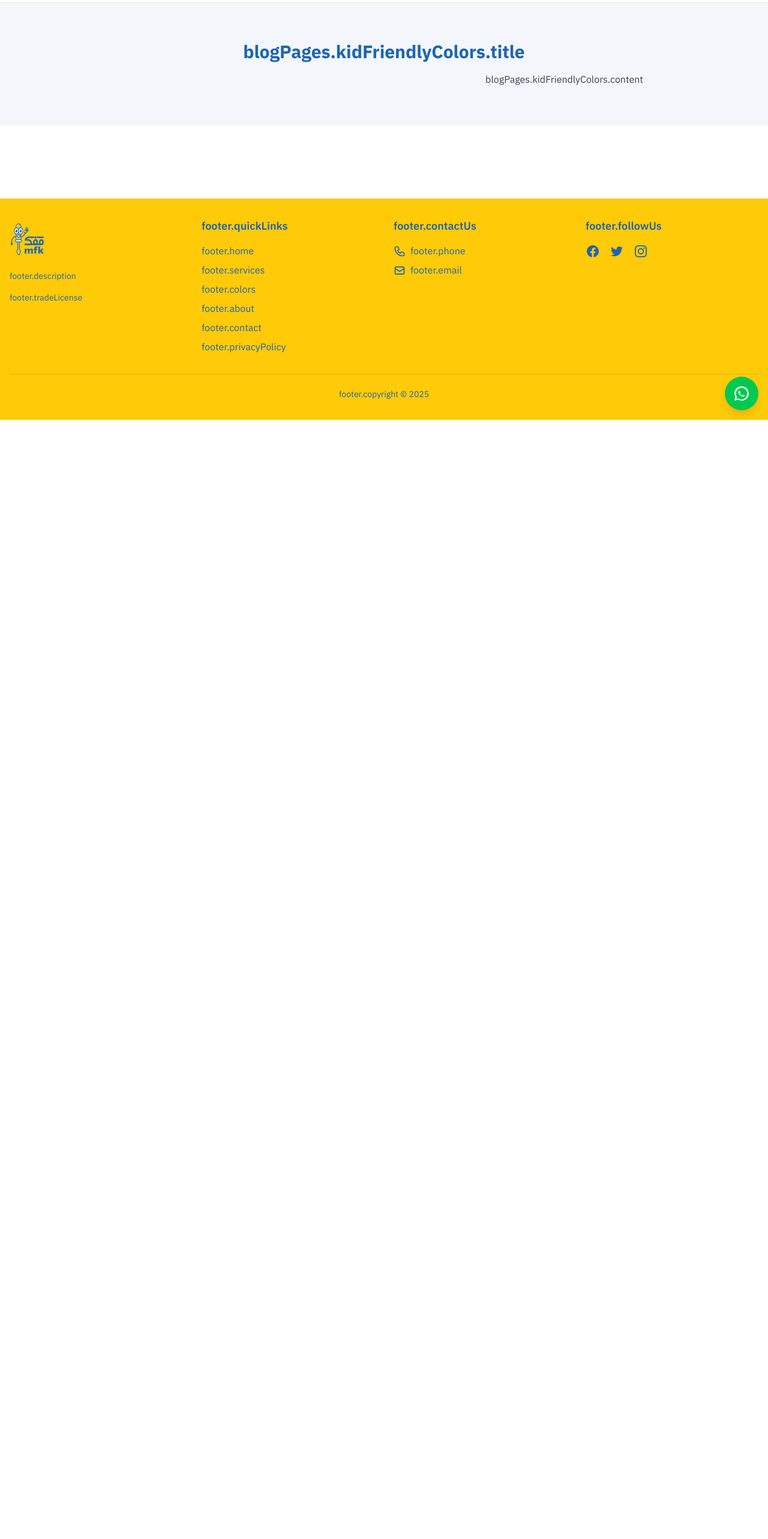
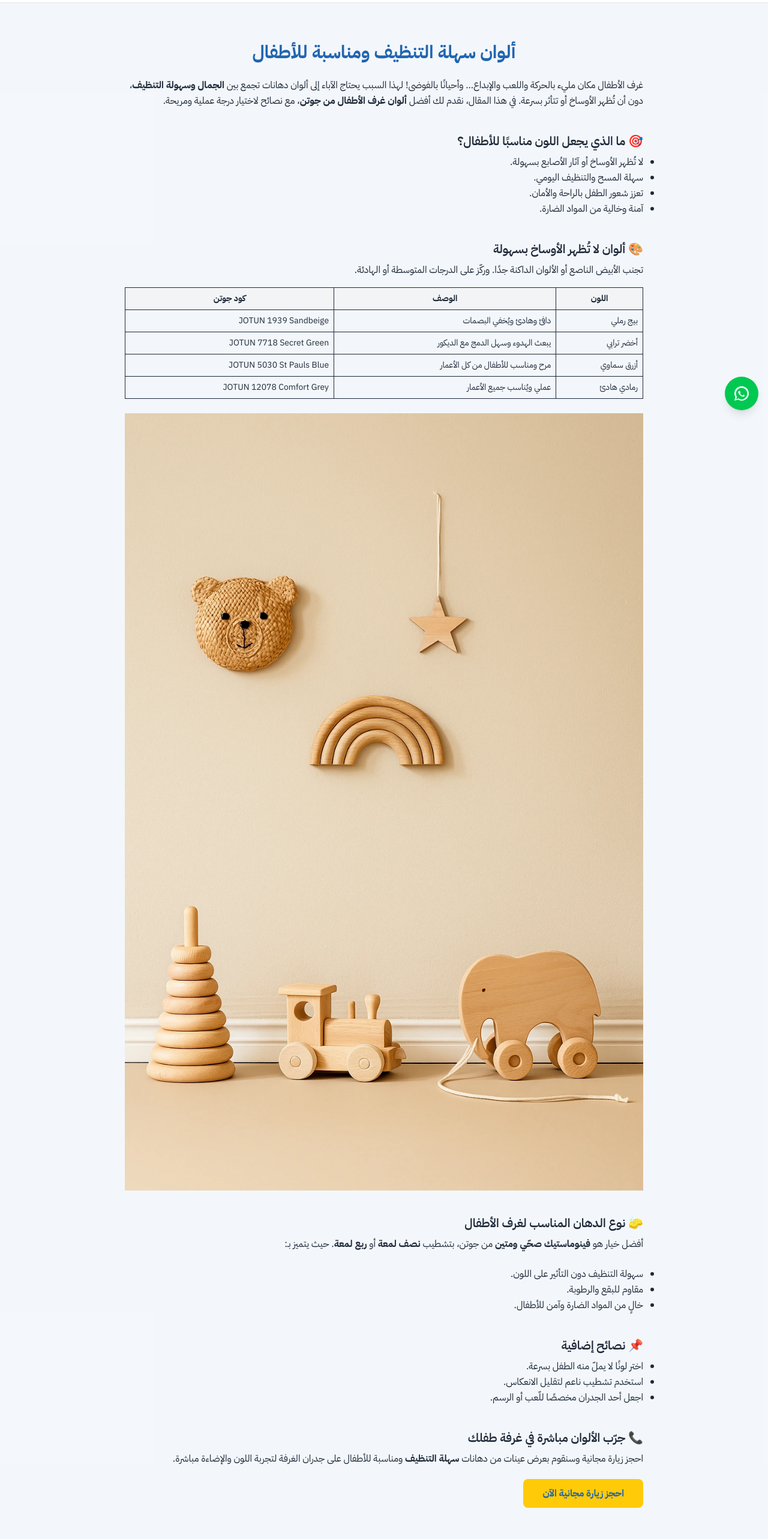
Before and after one commit to abdoroot/mfk-website-react, a React (Vite) app: page /1/kid-friendly-colors in a window 1280 px wide. Shown: the part 100-2666 px from the top of the page at 60% size. Before the commit the page ends 800 px from the top, so only its background shows below. Built offline with nearby package versions, Linux system fonts and the light colour scheme.

Commit message:
write two posts

```diff
--- a/src/pages/KidFriendlyColors.jsx
+++ b/src/pages/KidFriendlyColors.jsx
@@ -1,23 +1,113 @@
 import DefaultLayout from '@/layouts/DefaultLayout';
 import useTranslation from '@/hooks/useTranslation';
 import Seo from '@/components/Seo';
+import { Link } from 'react-router-dom';
 
 const KidFriendlyColors = () => {
-    const { t } = useTranslation();
+    const { lang, t } = useTranslation();
     return (
         <DefaultLayout>
             <Seo
                 title="ألوان سهلة التنظيف ومناسبة للأطفال - Easy-to-clean Colors for Kids"
-                description={t('blogPages.kidFriendlyColors.content')}
+                description="اكتشف أفضل ألوان دهانات مناسبة لغرف الأطفال وسهلة التنظيف من جوتن. درجات لا تُظهر الأوساخ بسهولة وأنواع دهان مناسبة مثل فينوماستيك الصحي والمتين."
             />
             <section className="py-16 bg-mfk-blue/5">
-                <div className="container mx-auto px-4 max-w-4xl">
-                    <h1 className="text-3xl font-bold text-mfk-blue mb-4 text-center">
-                        {t('blogPages.kidFriendlyColors.title')}
+                <div className="container mx-auto px-4 max-w-4xl text-gray-800 leading-relaxed">
+
+                    <h1 className="text-3xl font-bold text-mfk-blue mb-6 text-center">
+                        ألوان سهلة التنظيف ومناسبة للأطفال
                     </h1>
-                    <p className="text-gray-700 whitespace-pre-line">
-                        {t('blogPages.kidFriendlyColors.content')}
+
+                    <p className="mb-6">
+                        غرف الأطفال مكان مليء بالحركة واللعب والإبداع… وأحيانًا بالفوضى! لهذا السبب يحتاج الآباء إلى ألوان دهانات تجمع بين <strong>الجمال وسهولة التنظيف</strong>، دون أن تُظهر الأوساخ أو تتأثر بسرعة. في هذا المقال، نقدم لك أفضل <strong>ألوان غرف الأطفال من جوتن</strong>، مع نصائح لاختيار درجة عملية ومريحة.
                     </p>
+
+                    <h2 className="text-xl font-semibold mt-10 mb-2">🎯 ما الذي يجعل اللون مناسبًا للأطفال؟</h2>
+                    <ul className="list-disc pl-6 mb-6">
+                        <li>لا تُظهر الأوساخ أو آثار الأصابع بسهولة.</li>
+                        <li>سهلة المسح والتنظيف اليومي.</li>
+                        <li>تعزز شعور الطفل بالراحة والأمان.</li>
+                        <li>آمنة وخالية من المواد الضارة.</li>
+                    </ul>
+
+                    <h2 className="text-xl font-semibold mt-10 mb-2">🎨 ألوان لا تُظهر الأوساخ بسهولة</h2>
+                    <p className="mb-4">
+                        تجنب الأبيض الناصع أو الألوان الداكنة جدًا. وركّز على الدرجات المتوسطة أو الهادئة.
+                    </p>
+
+                    <table className="w-full mb-6 border text-sm">
+                        <thead className="bg-gray-100">
+                            <tr>
+                                <th className="p-2 border">اللون</th>
+                                <th className="p-2 border">الوصف</th>
+                                <th className="p-2 border">كود جوتن</th>
+                            </tr>
+                        </thead>
+                        <tbody>
+                            <tr>
+                                <td className="p-2 border">بيج رملي</td>
+                                <td className="p-2 border">دافئ وهادئ ويُخفي البصمات</td>
+                                <td className="p-2 border">JOTUN 1939 Sandbeige</td>
+                            </tr>
+                            <tr>
+                                <td className="p-2 border">أخضر ترابي</td>
+                                <td className="p-2 border">يبعث الهدوء وسهل الدمج مع الديكور</td>
+                                <td className="p-2 border">JOTUN 7718 Secret Green</td>
+                            </tr>
+                            <tr>
+                                <td className="p-2 border">أزرق سماوي</td>
+                                <td className="p-2 border">مرح ومناسب للأطفال من كل الأعمار</td>
+                                <td className="p-2 border">JOTUN 5030 St Pauls Blue</td>
+                            </tr>
+                            <tr>
+                                <td className="p-2 border">رمادي هادئ</td>
+                                <td className="p-2 border">عملي ويُناسب جميع الأعمار</td>
+                                <td className="p-2 border">JOTUN 12078 Comfort Grey</td>
+                            </tr>
+                        </tbody>
+                    </table>
+
+                    <div className="mb-8">
+                        <img
+                            src="/images/child-room.webp"
+                            alt="جدار مطلي بالرمادي الدخاني – خلفية تلفاز بلون كحلي"
+                            width={768}
+                            height={768}
+                            className="w-full h-auto"
+                            loading="lazy"
+                        />
+                    </div>
+
+                    <h2 className="text-xl font-semibold mt-10 mb-2">🧽 نوع الدهان المناسب لغرف الأطفال</h2>
+                    <p className="mb-6">
+                        أفضل خيار هو <strong>فينوماستيك صحّي ومتين</strong> من جوتن، بتشطيب <strong>نصف لمعة</strong> أو <strong>ربع لمعة</strong>.
+                        حيث يتميز بـ:
+                    </p>
+                    <ul className="list-disc pl-6 mb-6">
+                        <li>سهولة التنظيف دون التأثير على اللون.</li>
+                        <li>مقاوم للبقع والرطوبة.</li>
+                        <li>خالٍ من المواد الضارة وآمن للأطفال.</li>
+                    </ul>
+
+                    <h2 className="text-xl font-semibold mt-10 mb-2">📌 نصائح إضافية</h2>
+                    <ul className="list-disc pl-6 mb-6">
+                        <li>اختر لونًا لا يملّ منه الطفل بسرعة.</li>
+                        <li>استخدم تشطيب ناعم لتقليل الانعكاس.</li>
+                        <li>اجعل أحد الجدران مخصصًا للّعب أو الرسم.</li>
+                    </ul>
+
+                    <h2 className="text-xl font-semibold mt-10 mb-2">📞 جرّب الألوان مباشرة في غرفة طفلك</h2>
+                    <p className="mb-8">
+                        احجز زيارة مجانية وسنقوم بعرض عينات من دهانات <strong>سهلة التنظيف</strong> ومناسبة للأطفال على جدران الغرفة لتجربة اللون والإضاءة مباشرة.
+                    </p>
+
+                    <Link
+                        to={`/${lang}/contact`}
+                        className="bg-mfk-yellow text-mfk-blue font-bold px-8 py-3 rounded-lg hover:bg-opacity-90 transition text-center"
+                    >
+                        احجز زيارة مجانية الآن
+                    </Link>
+
                 </div>
             </section>
         </DefaultLayout>
--- a/src/pages/LuxuryPaints.jsx
+++ b/src/pages/LuxuryPaints.jsx
@@ -58,7 +58,7 @@ const LuxuryPaints = () => {
                         </tbody>
                     </table>
 
-                    <h2 className="text-xl font-semibold mt-10 mb-2">🎨 أفضل الألوان الفاخرة لهذا العام</h2>
+                    <h2 className="text-xl font-semibold mt-10 mb-2"> أفضل الألوان الفاخرة لهذا العام</h2>
                     <ul className="list-disc pl-6 mb-6">
                         <li>كحلي ملكي – <strong>JOTUN 4863 Evening Sky</strong></li>
                         <li>رمادي دخاني – <strong>JOTUN 12078 Comfort Grey</strong></li>
@@ -66,11 +66,18 @@ const LuxuryPaints = () => {
                         <li>ذهبي مطفي أو عاجي دافئ</li>
                     </ul>
 
-                    <p className="mb-8">🖼️ <em>اقتراح صور:</em>
-                        جدار مطلي بالرمادي الدخاني – خلفية تلفاز بلون كحلي – غرفة نوم عاجية مع نجف ذهبي.
-                    </p>
+                    <div className="mb-8">
+                        <img
+                            src="/images/goldmut.webp"
+                            alt="جدار مطلي بالرمادي الدخاني – خلفية تلفاز بلون كحلي"
+                            width={768}
+                            height={768}
+                            className="w-full h-auto md:h-100 md:w-80"
+                            loading="lazy"
+                        />
+                    </div>
 
-                    <h2 className="text-xl font-semibold mt-10 mb-2">🏛️ أين يمكن استخدام الدهانات الفخمة؟</h2>
+                    <h2 className="text-xl font-semibold mt-10 mb-2">أين يمكن استخدام الدهانات الفخمة؟</h2>
                     <ul className="list-disc pl-6 mb-6">
                         <li>غرف المجالس الرسمية</li>
                         <li>صالات استقبال الضيوف</li>
@@ -79,7 +86,7 @@ const LuxuryPaints = () => {
                         <li>المكاتب أو القاعات الخاصة</li>
                     </ul>
 
-                    <h2 className="text-xl font-semibold mt-10 mb-2">🧠 نصائح لاختيار اللون الفخم المناسب</h2>
+                    <h2 className="text-xl font-semibold mt-10 mb-2"> نصائح لاختيار اللون الفخم المناسب</h2>
                     <ul className="list-disc pl-6 mb-6">
                         <li>اختر ألوان داكنة في المساحات ذات الإضاءة الجيدة.</li>
                         <li>استخدم درجات محايدة لتسليط الضوء على الأثاث.</li>
```
Also changed, not shown: public/images/child-room.webp (added), public/images/goldmut.webp (added).
